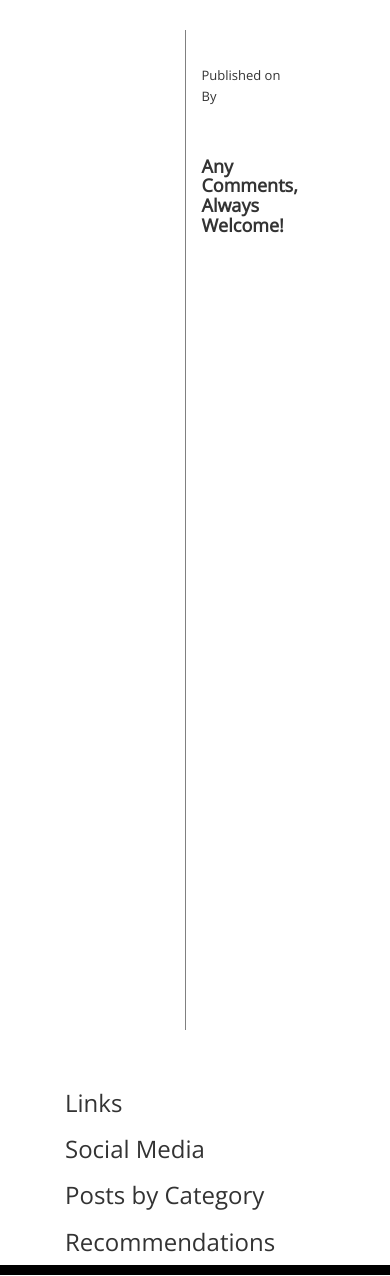
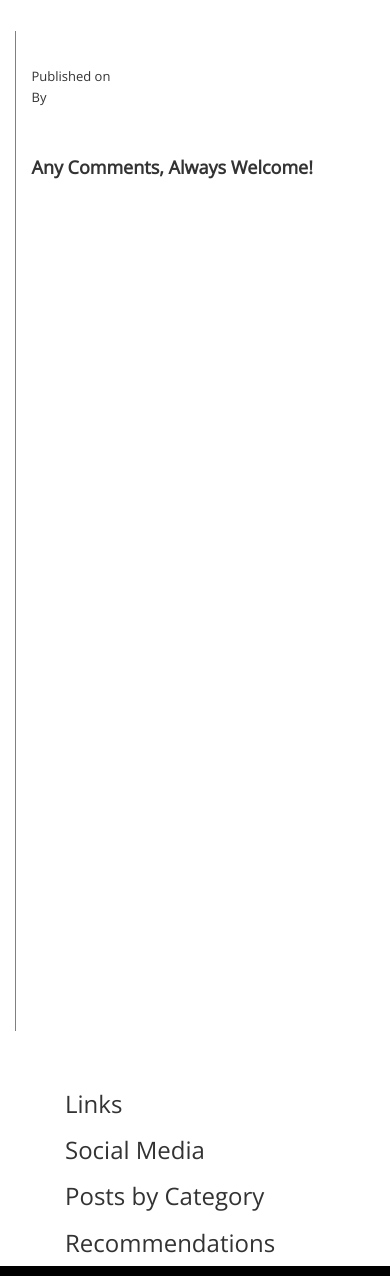
Before and after one commit to hseritt/django-blog, a Django app: template blog/posts/templates/posts_post.html in a window 390 px wide; the page is wider, and only the part inside the window is pictured. Shown: the part 216-1492 px from the top of that part. Run offline with Django 3.2, Linux system fonts and the light colour scheme; the template is opened without the code that fills it, so the values that code supplies are empty; parts of the project's set-up code (start-up, migrations or seed data) failed here and were passed over; some libraries are stand-ins or nearby versions.

Commit message:
Fixed Issue #22 - Make mobile device view better

```diff
--- a/blog/common/templates/common_about.html
+++ b/blog/common/templates/common_about.html
@@ -6,13 +6,15 @@
 
 		<div class="row">
 
-			<div class="col-sm-8">
+			<div class="col-md-1"></div>
+
+			<div class="col-md-7">
 
 				{% include 'common_about_page.html' %}
 
 			</div>
 
-			<div class="col-sm-4">
+			<div class="col-md-4">
 
 				{% include 'common_nav.html' %}
 
--- a/blog/common/templates/common_head.html
+++ b/blog/common/templates/common_head.html
@@ -1,6 +1,10 @@
+<div class="row">
+	<div class="col-md-12">
 		<header>
     		<img src="/static/img/cheese.jpg" height="200" width="1000">
     		<p class="header_text">
         		{{ tag_line.text|safe }}
     		</p>
 		</header>
+	</div>
+</div>
--- a/blog/common/templates/common_index.html
+++ b/blog/common/templates/common_index.html
@@ -6,13 +6,15 @@
 
 		<div class="row">
 
-			<div class="col-sm-8">
+			<div class="col-md-1"></div>
+
+			<div class="col-md-7">
 
 				{% include 'common_index_page.html' %}
 
 			</div>
 
-			<div class="col-sm-4">
+			<div class="col-md-4">
 				{% include 'common_nav.html' %}
 			</div>
 
--- a/blog/messaging/templates/messaging_contact.html
+++ b/blog/messaging/templates/messaging_contact.html
@@ -6,13 +6,15 @@
 
 		<div class="row">
 
-			<div class="col-sm-8">
+			<div class="col-md-1"></div>
+
+			<div class="col-md-7">
 
 				{% include 'messaging_contact_page.html' %}
 
 			</div>
 
-			<div class="col-sm-4">
+			<div class="col-md-4">
 
 				{% include 'common_nav.html' %}
 
--- a/blog/posts/templates/posts_post.html
+++ b/blog/posts/templates/posts_post.html
@@ -6,13 +6,15 @@
 
 		<div class="row">
 
-			<div class="col-sm-8">
+			<div class="col-md-1"></div>
+
+			<div class="col-md-7">
 
 				{% include 'posts_post_page.html' %}
 
 			</div>
 
-			<div class="col-sm-4">
+			<div class="col-md-4">
 
 				{% include 'common_nav.html' %}
 
--- a/blog/static/css/base.css
+++ b/blog/static/css/base.css
@@ -20,6 +20,8 @@ p {
 
 p.header_text {
 	color: white;
+	padding: 10px;
+	margin-bottom: -10px;
 }
 
 p.post_info {
@@ -73,10 +75,7 @@ nav {
 }
 
 article {
-	margin-left: 170px;
-	margin-right: 50px;
 	border-left: 1px solid gray;
-	/* border-right: 1px solid gray; */
 	padding: 1em;
 	overflow: hidden;
 	min-height: 1000px;
```
Lines whose indentation alone changed are shown as unchanged.
